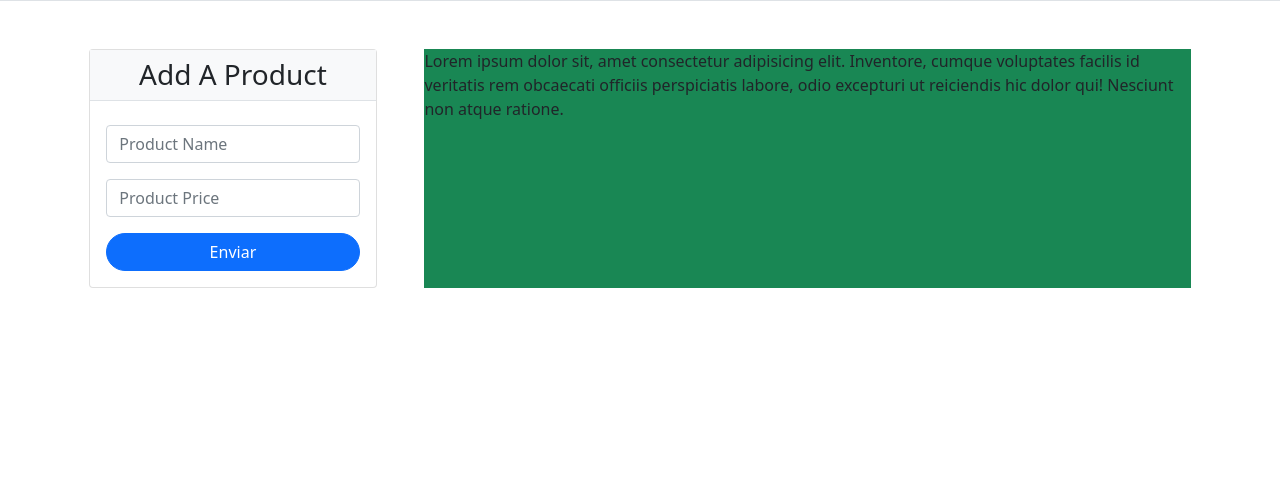
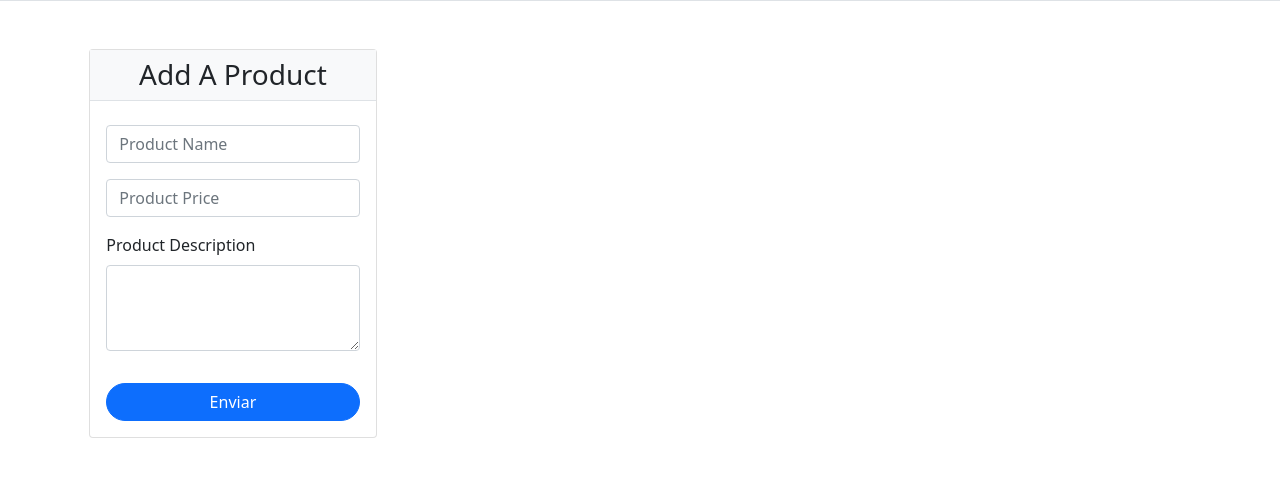
Before and after one commit to stente3/POO-JavaScript, a plain HTML site: page index.html in a window 1280 px wide. Shown: the part 79-556 px from the top of the page. Drawn offline with nearby package versions, Linux system fonts and the light colour scheme.

Commit message:
Content design was added and also its configuration with JavaScript

```diff
--- a/index.html
+++ b/index.html
@@ -34,6 +34,7 @@
 				d-md-flex
 				mt-5
 				justify-content-around
+				align-items-baseline
 			"
 		>
 			<div class="card col-12 col-sm-8 m-sm-auto m-md-0 col-md-4 col-lg-3">
@@ -74,6 +75,17 @@
 								You must say what the price of the product is
 							</div>
 						</div>
+						<div class="my-3">
+							<label for="description" class="form-label"
+								>Product Description</label
+							>
+							<textarea
+								class="form-control"
+								id="description"
+								rows="3"
+								required
+							></textarea>
+						</div>
 						<button
 							type="submit"
 							class="btn btn-primary w-100 mt-3 rounded-pill"
@@ -93,13 +105,12 @@
 					my-3 my-sm-3
 					m-sm-auto m-md-0
 					col-md-7 col-lg-8
-					bg-success
+					table-of-content
+					d-flex
+					flex-column
+					align-items-center"
 				"
 			>
-				Lorem ipsum dolor sit, amet consectetur adipisicing elit. Inventore,
-				cumque voluptates facilis id veritatis rem obcaecati officiis
-				perspiciatis labore, odio excepturi ut reiciendis hic dolor qui!
-				Nesciunt non atque ratione.
 			</div>
 		</div>
 		<script
--- a/script.js
+++ b/script.js
@@ -23,8 +23,19 @@ class TextBlock {
 					event.preventDefault();
 					const productName = document.querySelector("#product").value;
 					const productPrice = document.querySelector("#price").value;
-					console.log(productName);
-					console.log(productPrice);
+					const productDescription =
+						document.querySelector("#description").value;
+					const tableOfContent = document.querySelector(".table-of-content");
+					let content = document.createElement("div");
+					content.innerHTML = `<div class="container-all-content text-center py-4 border mb-2 w-100">
+					<div class="container-button col-md-10 m-md-auto d-flex my-md-0 justify-content-around">
+						<p class="product-name"><strong>Product Name = </strong> ${productName}</p>
+						<p class="product-price"><strong>Product Price = </strong> ${productPrice}</p>
+						<p class="product-description mw-50">${productDescription}</p>
+					</div>
+					<input type="button" value="Eliminar" class="bg-danger btn">
+				</div>`;
+					tableOfContent.appendChild(content);
 				}
 
 				form.classList.add("was-validated");
```
